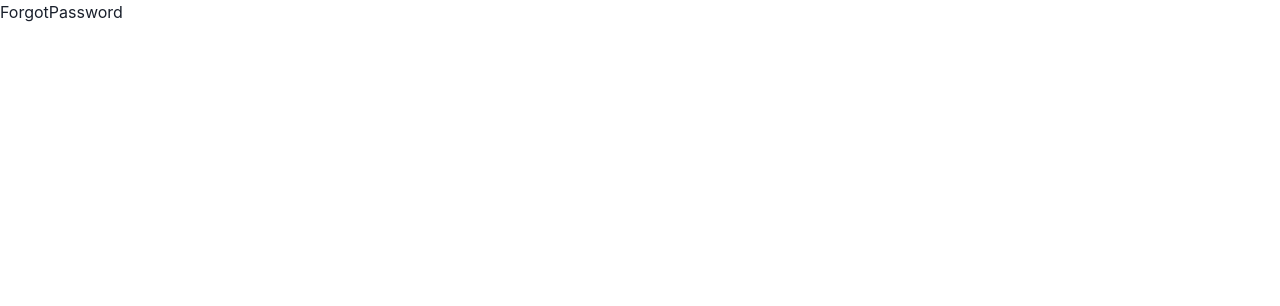
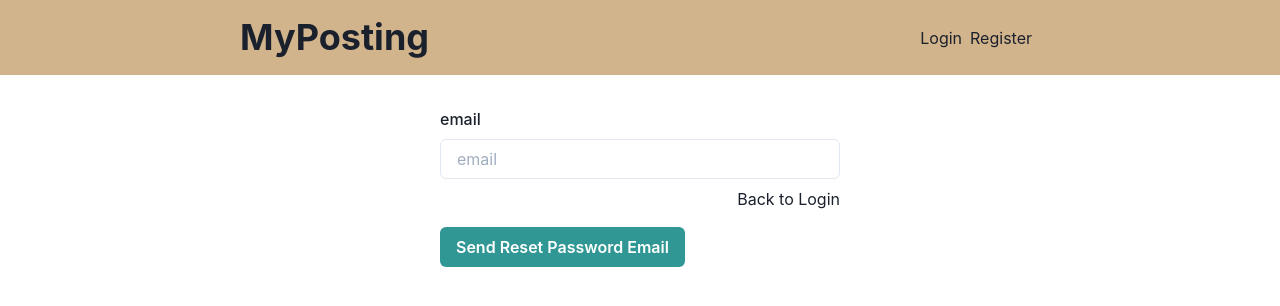
Before and after one commit to danhdeng/react-post-app, a Next.js app in the folder client/: page /forgot-password in a window 1280 px wide. Shown: the top 306 px of the page. Built offline with nearby package versions, Linux system fonts and the light colour scheme; no server answers.

Commit message:
add forgot-password page and fix routing issue in  useCheckAuth

```diff
--- a/client/src/pages/change-possword.tsx
+++ b/client/src/pages/change-password.tsx
@@ -1,6 +1,6 @@
 import React from 'react'
 
-export default function ChangePossword() {
+export default function ChangePassword() {
     return (
         <div>
             change-possword
--- a/client/src/pages/forgot-password.tsx
+++ b/client/src/pages/forgot-password.tsx
@@ -1,9 +1,62 @@
+import { Box, Flex, Link } from '@chakra-ui/layout'
+import { Spinner } from '@chakra-ui/spinner'
+import { Form, Formik } from 'formik'
 import React from 'react'
+import { InputField } from '../components/InputField'
+import { Wrapper } from '../components/Wrapper'
+import { ForgotPasswordInput, useForgotPasswordMutation } from '../generated/graphql'
+import { useCheckAuth } from '../utils/useCheckAuth'
+import NextLink from 'next/link'
+import { Button } from '@chakra-ui/button'
+import { Layout } from '../components/Layout'
 
 export default function ForgotPassword() {
-    return (
-        <div>
-            ForgotPassword
-        </div>
-    )
+    const { data: authData, loading: authLoading } = useCheckAuth()
+    const initialvalues = { email: '' }
+    const [forgotPassword, { loading, data }] = useForgotPasswordMutation()
+
+    const onForgotPasswordSubmit = async (values: ForgotPasswordInput) => {
+        await forgotPassword({ variables: { forgotPasswordInput: values } })
+    }
+    if (authLoading || !authLoading && authData?.me) {
+        return <Flex justifyContent='center' alignItems='center' minH='100vh'>
+            <Spinner />
+        </Flex>
+    }
+    else
+        return (
+            <Layout>
+                <Wrapper size='small'>
+                    <Formik initialValues={initialvalues} onSubmit={onForgotPasswordSubmit}>
+                        {
+                            ({ isSubmitting }) =>
+                                !loading && data ? (
+                                    <Box>Please check your in Box</Box>
+                                ) : (
+                                    <Form>
+                                        <InputField
+                                            name='email'
+                                            placeholder='email'
+                                            label='email'
+                                            type='email'
+                                        />
+                                        <Flex mt={2}>
+                                            <NextLink href='/login'>
+                                                <Link ml='auto'>Back to Login</Link>
+                                            </NextLink>
+                                        </Flex>
+                                        <Button type='submit'
+                                            colorScheme='teal'
+                                            mt={4}
+                                            isLoading={isSubmitting}
+                                        >
+                                            Send Reset Password Email
+                                        </Button>
+                                    </Form>
+                                )
+                        }
+                    </Formik>
+                </Wrapper>
+            </Layout>
+        )
 }
--- a/client/src/utils/useCheckAuth.ts
+++ b/client/src/utils/useCheckAuth.ts
@@ -7,12 +7,18 @@ export const useCheckAuth = () => {
     const { data, loading } = useMeQuery()
 
     useEffect(() => {
+        console.log('Route: ', router.route)
         if (!loading) {
-            if (data?.me && (router.route === '/login' || router.route === '/register' || router.route === '/forgot-password' || router.route === '/change-password')
+            if (data?.me && (router.route === '/login'
+                || router.route === '/register')
             ) {
                 router.replace('/')
-            } else if (!data?.me && (router.route !== '/login' && router.route !== '/register')
+            }
+            else if (!data?.me && (router.route !== '/login'
+                && router.route !== '/register'
+                && router.route !== '/forgot-password')
             ) {
+                console.log('Route: ', router.route)
                 router.replace('/login')
             }
         }
```
Also changed, not shown: client/src/pages/login.tsx (+9 -3 lines), 2 other files (tests, documents, lock files or other folders).
